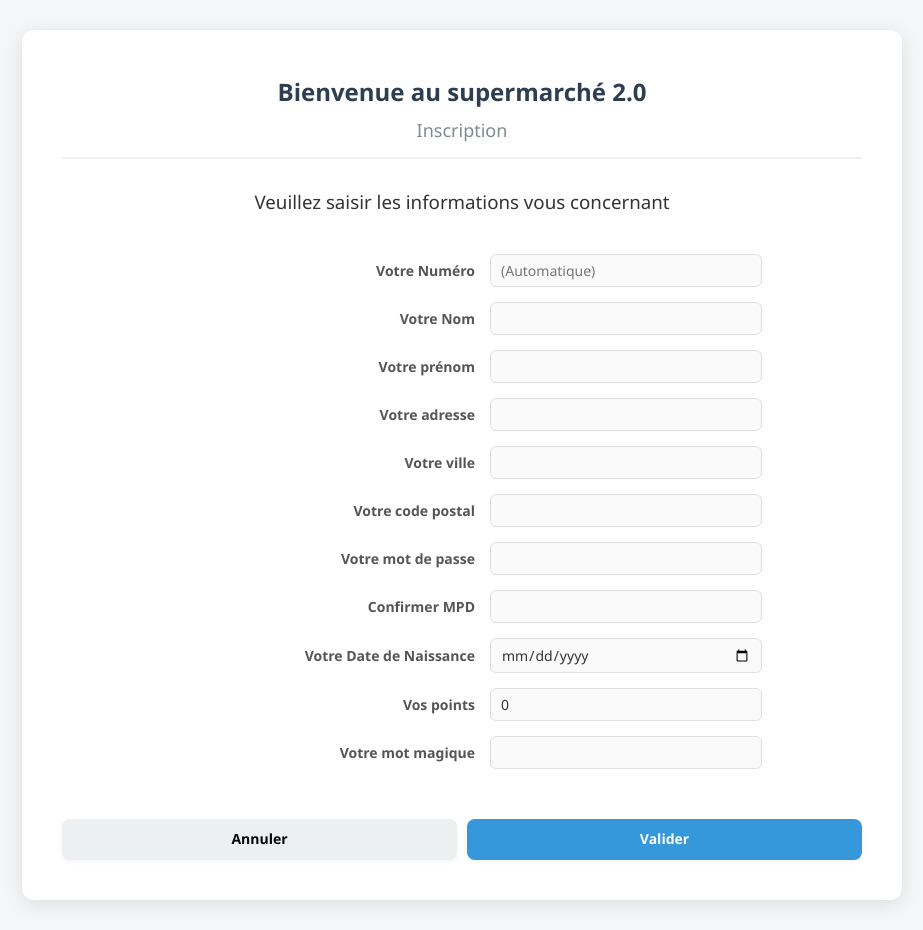
After one commit to Flaimeur/Supermarche, a PHP site: page /inscription.php in a window 1280 px wide. The commit adds this page. Shown: the whole page, without its empty margins (178-1101 px from the left). Run offline with PHP 8.4, Linux system fonts and the light colour scheme.

Commit message:
Add user registration and product image preview
Added an inscription page with form handling and client insertion logic. Updated index.php to link to the new registration page. Enhanced produits.php to display product images on selection and added several product images. Modified quantite.php to show the selected product's image. Extended Modele.php with a method to add new clients.

```diff
--- a/index.php
+++ b/index.php
@@ -17,7 +17,7 @@
 
         <a href="#" class="bouton-menu">Accéder à votre compte</a>
 
-        <a href="#" class="bouton-menu">Inscrivez-vous et découvrez les avantages de la carte fidélité</a>
+        <a href="inscription.php" class="bouton-menu">Inscrivez-vous et découvrez les avantages de la carte fidélité</a>
 
         <hr style="width: 100%; border: 0; border-top: 1px solid #eee; margin: 10px 0;">
 
--- /dev/null
+++ b/inscription.php
@@ -0,0 +1,147 @@
+<?php
+require_once 'php/Modele.php';
+
+$message = "";
+
+// Si le formulaire est envoyé
+if ($_SERVER['REQUEST_METHOD'] === 'POST') {
+    // Vérification simple du mot de passe
+    if ($_POST['mdp'] !== $_POST['confirm_mdp']) {
+        $message = "Les mots de passe ne correspondent pas.";
+    } else {
+        $modele = new Modele();
+        $ok = $modele->ajouterClient(
+            $_POST['nom'],
+            $_POST['prenom'],
+            $_POST['adresse'],
+            $_POST['ville'],
+            $_POST['cp'],
+            $_POST['mdp'],
+            $_POST['date_naissance'],
+            $_POST['mot_magique']
+        );
+
+        if ($ok) {
+            // Redirection vers l'accueil après succès (ou message de succès)
+            echo "<script>alert('Inscription réussie !'); window.location='index.php';</script>";
+            exit();
+        } else {
+            $message = "Erreur lors de l'enregistrement.";
+        }
+    }
+}
+?>
+
+<!DOCTYPE html>
+<html lang="fr">
+<head>
+    <meta charset="UTF-8">
+    <title>Inscription</title>
+    <link rel="stylesheet" href="css/style.css">
+    <style>
+        /* Petits ajustements pour centrer le formulaire d'inscription */
+        .form-wrapper {
+            max-width: 600px;
+            margin: 0 auto;
+            display: flex;
+            flex-direction: column;
+            gap: 15px;
+            padding: 20px 0;
+        }
+        /* On force les labels à être un peu plus larges pour aligner proprement */
+        .input-row label {
+            width: 180px;
+        }
+        .input-row input {
+            width: 250px; /* Champs plus larges */
+        }
+    </style>
+</head>
+<body>
+
+    <div class="facture-container" style="width: 800px;"> <div class="header-box title">Bienvenue au supermarché 2.0</div>
+        <div class="header-box subtitle">Inscription</div>
+
+        <h3 style="text-align: center; font-weight: normal; margin-bottom: 20px;">
+            Veuillez saisir les informations vous concernant
+        </h3>
+
+        <?php if($message): ?>
+            <p style="color: red; text-align: center; font-weight: bold;"><?= $message ?></p>
+        <?php endif; ?>
+
+        <form method="POST" action="inscription.php">
+            <div class="form-wrapper">
+
+                <div class="input-row">
+                    <label>Votre Numéro</label>
+                    <input type="text" disabled placeholder="(Automatique)">
+                </div>
+
+                <div class="input-row">
+                    <label>Votre Nom</label>
+                    <input type="text" name="nom" required>
+                </div>
+
+                <div class="input-row">
+                    <label>Votre prénom</label>
+                    <input type="text" name="prenom" required>
+                </div>
+
+                <div class="input-row">
+                    <label>Votre adresse</label>
+                    <input type="text" name="adresse" required>
+                </div>
+
+                <div class="input-row">
+                    <label>Votre ville</label>
+                    <input type="text" name="ville" required>
+                </div>
+
+                <div class="input-row">
+                    <label>Votre code postal</label>
+                    <input type="text" name="cp" required>
+                </div>
+
+                <div class="input-row">
+                    <label>Votre mot de passe</label>
+                    <input type="password" name="mdp" required>
+                </div>
+
+                <div class="input-row">
+                    <label>Confirmer MPD</label>
+                    <input type="password" name="confirm_mdp" required>
+                </div>
+
+                <div class="input-row">
+                    <label>Votre Date de Naissance</label>
+                    <input type="date" name="date_naissance" required>
+                </div>
+
+                <div class="input-row">
+                    <label>Vos points</label>
+                    <input type="text" value="0" readonly>
+                </div>
+
+                <div class="input-row">
+                    <label>Votre mot magique</label>
+                    <input type="text" name="mot_magique" required>
+                </div>
+
+            </div>
+
+            <div class="boutons-grid-filaire" style="justify-content: space-around;">
+                <a href="index.php" class="btn-carre" style="color: black;">
+                    Annuler
+                </a>
+
+                <button type="submit" class="btn-carre" style="font-weight: bold;">
+                    Valider
+                </button>
+            </div>
+        </form>
+
+    </div>
+
+</body>
+</html>
--- a/php/Modele.php
+++ b/php/Modele.php
@@ -32,5 +32,25 @@ class Modele {
         $sth->execute(['id' => $idProduit]);
         return $sth->fetch(PDO::FETCH_OBJ); // On utilise fetch() car on veut une seule ligne
     }
+
+    // Inscription d'un nouveau client
+    public function ajouterClient($nom, $prenom, $adresse, $ville, $cp, $mdp, $dateNaissance, $motMagique) {
+        // On insère le client. 'point' est mis à 0 par défaut.
+        $sql = "INSERT INTO adherent (Nom, Prenom, Adresse, Ville, CodePostal, MotDePasse, Date_naissance, point, MotMagique)
+                VALUES (:nom, :prenom, :adresse, :ville, :cp, :mdp, :dateN, 0, :motMagique)";
+
+        $sth = $this->bdd->prepare($sql);
+
+        return $sth->execute([
+            'nom' => $nom,
+            'prenom' => $prenom,
+            'adresse' => $adresse,
+            'ville' => $ville,
+            'cp' => $cp,
+            'mdp' => $mdp,
+            'dateN' => $dateNaissance,
+            'motMagique' => $motMagique
+        ]);
+    }
 }
 ?>
--- a/quantite.php
+++ b/quantite.php
@@ -33,7 +33,11 @@ if (!$produit) {
             <div class="produit-info">
                 <h3 style="margin: 0; color: #3498db;"><?= htmlspecialchars($produit->NomProd) ?></h3>
 
-                <div class="image-box">Image du produit</div>
+                <?php $imageSrc = !empty($produit->Image) ? "img/" . $produit->Image : "img/default.png"; ?>
+
+                <div class="image-box" style="background: white;">
+                    <img src="<?= $imageSrc ?>" alt="<?= htmlspecialchars($produit->NomProd) ?>" style="max-width:100%; max-height:100%;">
+                </div>
 
                 <div class="info-ligne">
                     <span>Prix unitaire :</span>
```
Also changed, not shown: produits.php (+45 -2 lines), img/carottes.jpg (added), img/cocacola_zero.jpg (added), img/default.png (added), img/fraise.jpg (added), img/pain.jpg (added), img/pepsi.jpg (added).
